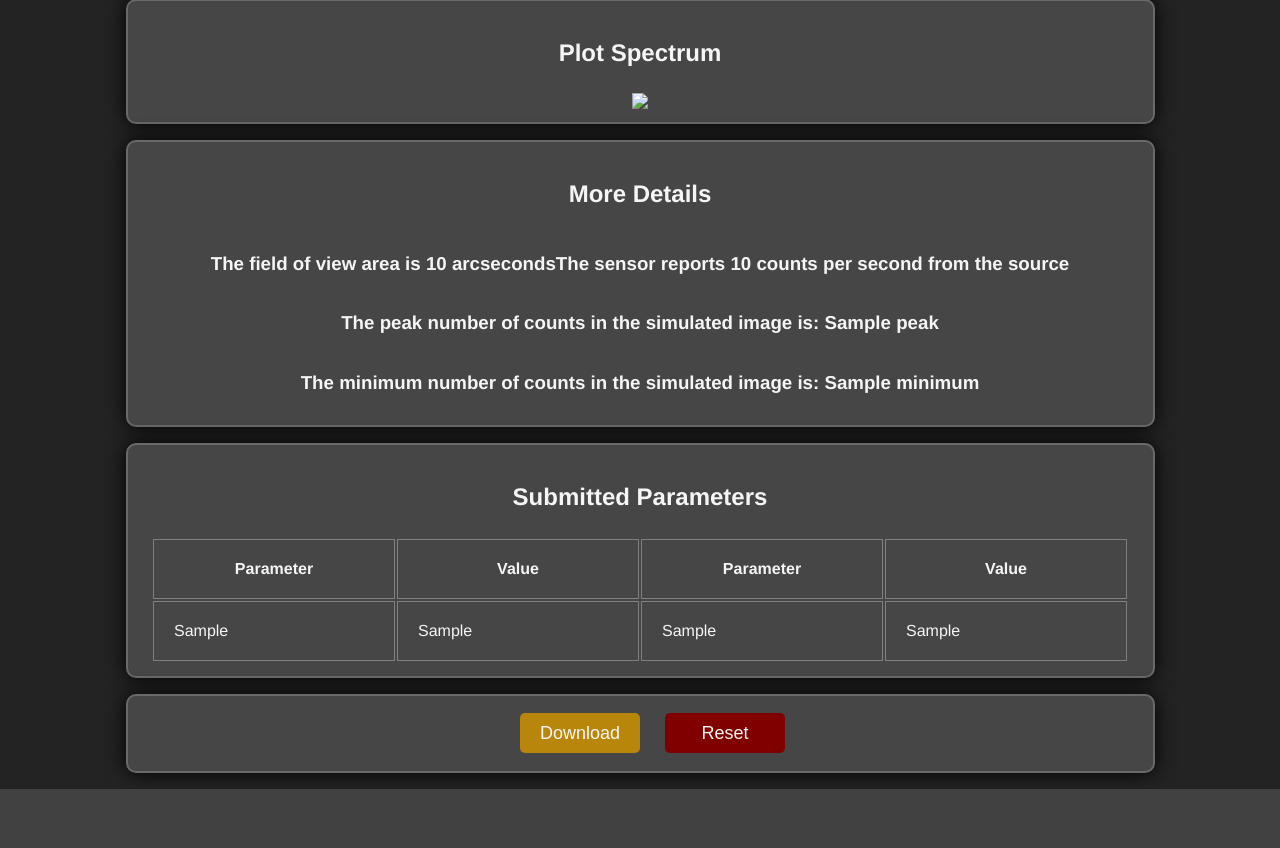
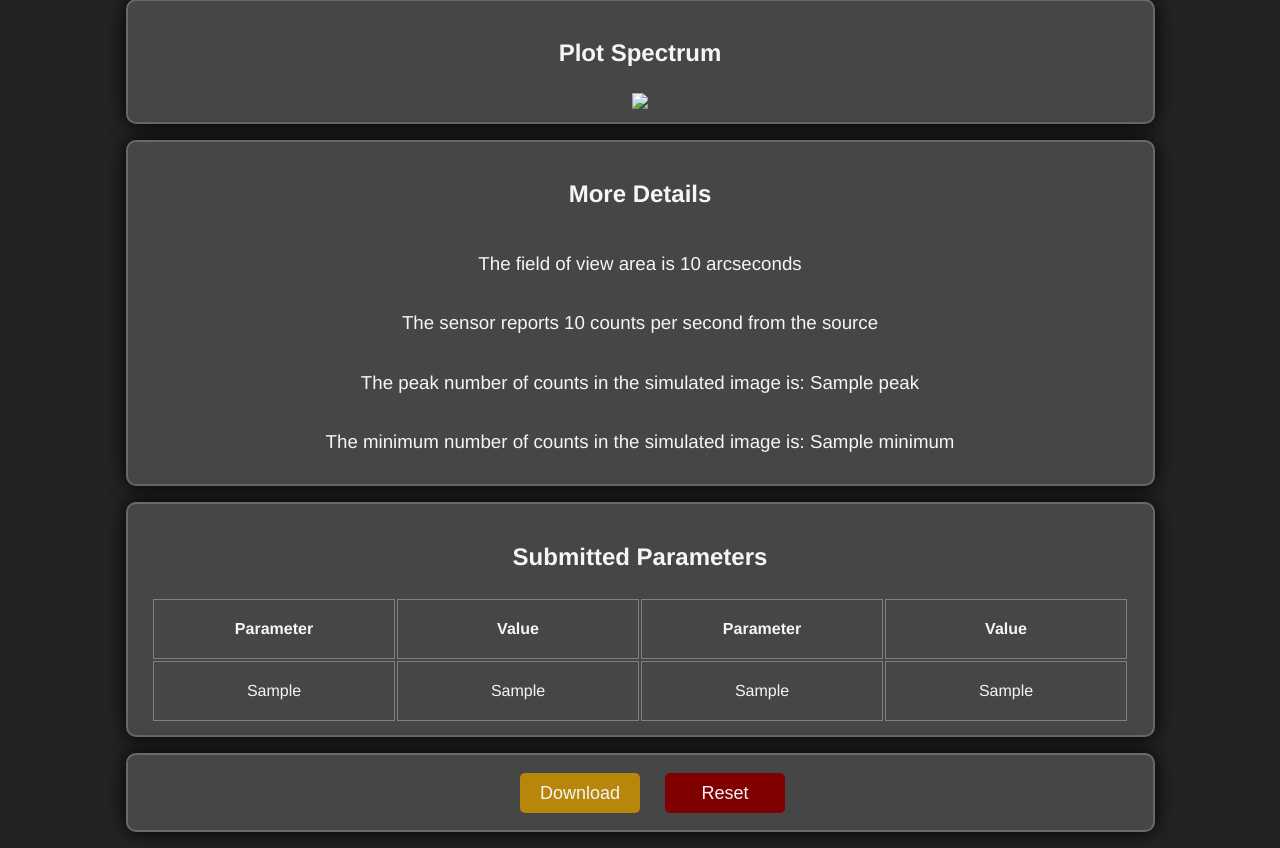
Before and after one commit to pirgalim/Glenlea-ETC, a Flask app: template templates/output_v2.html in a window 1280 px wide. Shown: the part 296-1144 px from the top of the page. Before the commit the page ends 1085 px from the top, so only its background shows below. Run offline with Flask 3, Linux system fonts and the light colour scheme; the template is opened without the code that fills it: most values are stand-ins (such as "Sample title", 1, 10 or a date in 2020); parts of the project's set-up code (start-up, migrations or seed data) failed here and were passed over.

Commit message:
demo version

```diff
--- a/forms.py
+++ b/forms.py
@@ -132,7 +132,7 @@ class InputForm(FlaskForm):
 class SelectForm(FlaskForm):
 
     camera = SelectField('Select Camera', choices=[('', 'Custom'), ('asi6200mm', 'ASI6200MM'), ('asi2600mm', 'ASI2600MM'), ('asi533mm', 'ASI533MM')])
-    telescope = SelectField('Select Telescope', choices=[('', 'Custom'), ('cdk350', 'AG Optical FA12 12.5" Harmer Wynne - FIX'), ('c8', 'Celestron C8')])
+    telescope = SelectField('Select Telescope', choices=[('', 'Custom'), ('cdk350', 'AG Optical FA12 12.5" H. Wynne'), ('c8', 'Celestron C8')])
     filter = SelectField('Select Filter', choices=filtersNew(), validators=[InputRequired()] )
     conditions = SelectField('Select Conditions', choices=[('', 'Custom'), ('0.5', '0.5 (Excellent)'), ('1', '1') , ('2', '2'), ('3', '3 (Average)'), ('4', '4'), ('5', '5'), ('6', '6 (Poor)')])
     sky_bright = SelectField('Select Target', choices=[('', 'Custom'), ('goa', 'Current Glenlea Conditions')])
--- a/main.py
+++ b/main.py
@@ -108,6 +108,12 @@ def calculator():
                     bg_values = etc.generateBG_TEST(obs)
 
                     final_sensor_array = etc.overfullCheck(signal_values+noise_values+bg_values, obs)
+
+                    print("signal values array: ", signal_values)
+                    print("noise values array: ", noise_values)
+                    print("bg values array: ", bg_values)
+                    print("final sensor array: ", final_sensor_array)
+
                     peak_cts = np.max(final_sensor_array)
                     min_cts = np.min(final_sensor_array)
 
@@ -122,6 +128,19 @@ def calculator():
                     fov = obs.computeFOV()
 
 
+                    # rounding
+
+                    try:
+                        counts = round(counts)
+                        peak_cts = round(peak_cts)
+                        min_cts = round(min_cts)
+                        fov = round(fov)
+                    except:
+                        pass
+
+
+
+                    # table formatting
                     table_1a = []
                     table_1b = []
                     table_2a = []
--- a/templates/input.html
+++ b/templates/input.html
@@ -245,7 +245,8 @@
                 <button type="button" class="collapsible">ⓘ info</button>
                 <div class="col-content">
                     <p>
-                        Follow the link for more details: <a href="https://spextra.readthedocs.io/en/latest/filters.html" style="color:white">Spextra docs</a><br>
+                        The current filters avaiable are the ones used by the ESO's ETC<br>
+                        Follow the link for more details: <a href="https://www.eso.org/observing/etc/doc/skycalc/helpskycalc.html#mags" style="color:white">ESO Website</a><br>
                     </p>
 
 
--- a/templates/output_v2.html
+++ b/templates/output_v2.html
@@ -8,7 +8,7 @@
     <h2>{{exposure}}</h2>
 </section>
 
-<section class="container">
+<section class="container" style="text-align: center;">
     <h2>Plot Spectrum</h2>
     <img src={{SB_url}} style="left-margin:25px;">
 
@@ -16,13 +16,13 @@
 
 </section>
 
-<section class="container">
+<section class="container" style="text-align: center;">
 
     <h2>More Details</h2>
-    <h3> The field of view area is {{fov}} arcseconds</h3>
-    <h3> The sensor reports {{counts}} counts per second from the source</h3>
-    <h3> The peak number of counts in the simulated image is: {{peak}} </h3>
-    <h3> The minimum number of counts in the simulated image is: {{minimum}} </h3>
+    <h3 style="width: 100%; font-weight: 300"> The field of view area is {{fov}} arcseconds</h3>
+    <h3 style="width: 100%; font-weight: 300"> The sensor reports {{counts}} counts per second from the source</h3>
+    <h3 style="width: 100%; font-weight: 300"> The peak number of counts in the simulated image is: {{peak}} </h3>
+    <h3 style="width: 100%; font-weight: 300"> The minimum number of counts in the simulated image is: {{minimum}} </h3>
     <!--img src={{counts_url}} style="left-margin:25px;"-->
 
 
@@ -45,10 +45,10 @@
 
 </section>
 
-<section class="container">
+<section class="container" style="text-align: center;">
 
     <h2>Submitted Parameters</h2>
-    <table>
+    <table style="text-align: center;">
         <thead>
             <tr>
                 <th class="col-md-2">Parameter</th>
@@ -79,7 +79,7 @@
 
 
 <!-- download and reset buttons -->
-<section class="container">
+<section class="container" style="text-align: center;">
     <input type="submit" onclick="prepare()" value="Download" style="background-color:darkgoldenrod">
 
     <script>
```
